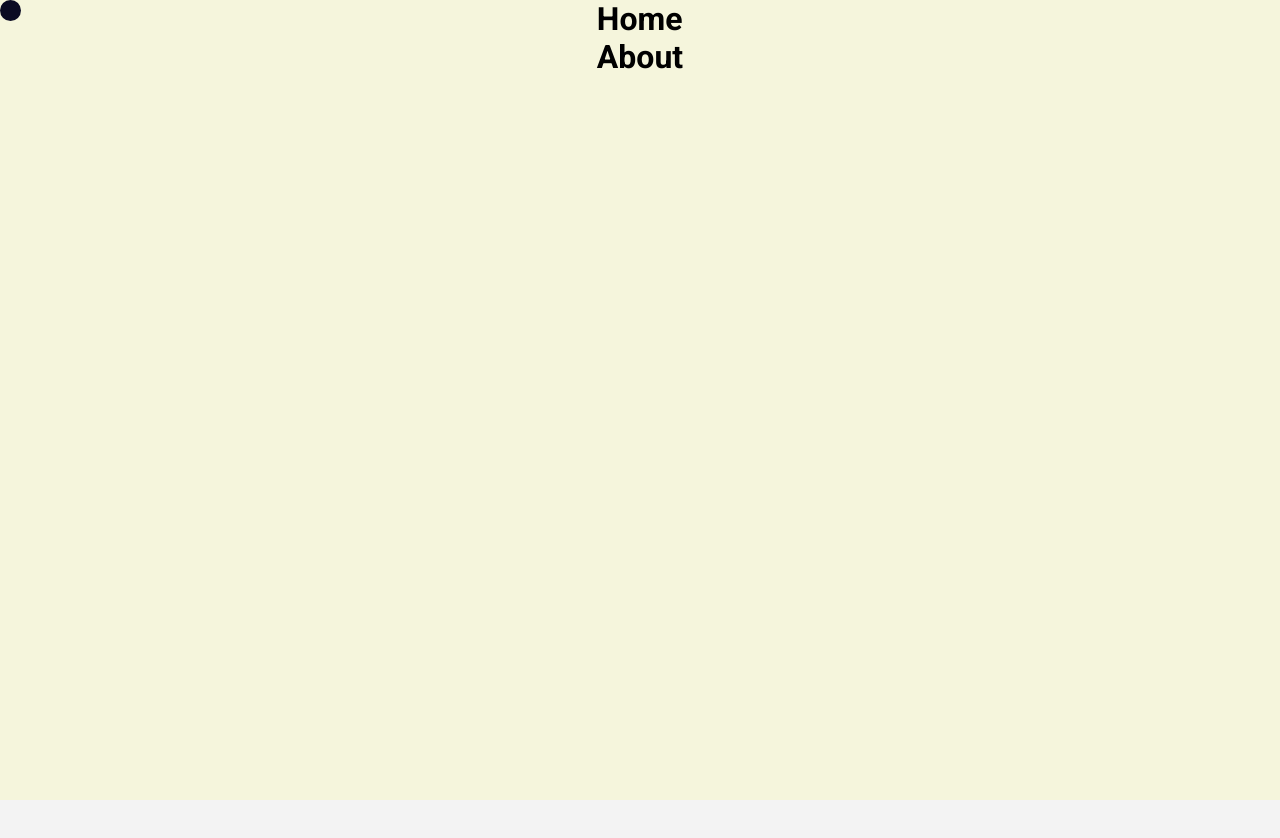
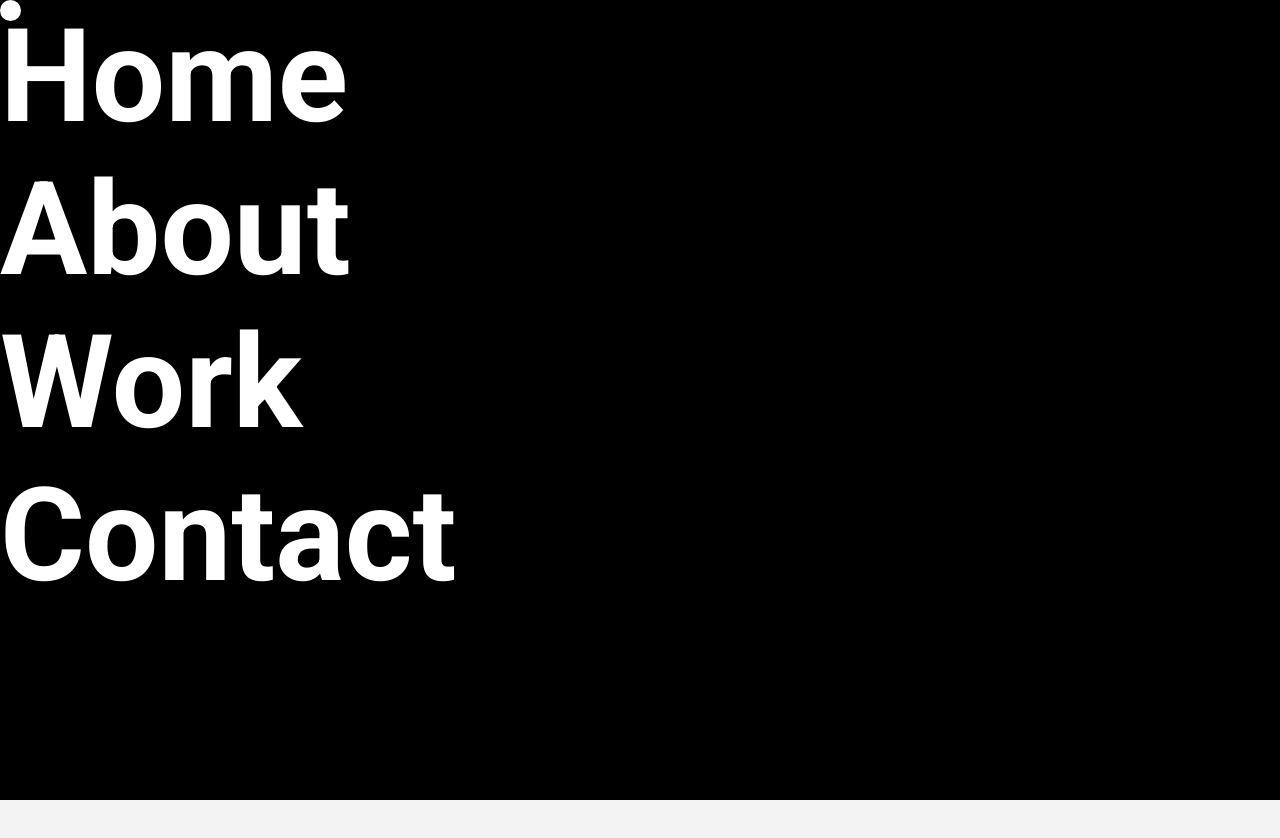
Before and after one commit to oogvay1/Personal-Portfolio, a React (Vite) app: page / in a window 1280 px wide. Shown: the top 838 px of the page. Built offline with nearby package versions, Linux system fonts and the light colour scheme.

Commit message:
Navigation bar

```diff
--- a/src/Components/Navigation/Navigation.css
+++ b/src/Components/Navigation/Navigation.css
@@ -3,17 +3,24 @@
     width: 100%;
     top: 0;
     left: 0;
-    display: flex;
-    justify-content: center;
-    align-self: center;
     z-index: 9997;
     position: fixed;
-    background-color: beige;
+    color: #ffffff;
+    background-color: #000000;
 }
 
 .nav-text {
-    position: absolute;
-    z-index: -1;
+    height: 100vh;
+}
+
+.nav-text h1 {
+    z-index: 9999;
+    font-size: 130px;
+}
+
+.nav-text h1::selection {
+    background-color: white;
+    color: black;
 }
 
 .spline {
--- a/src/Components/Navigation/Navigation.jsx
+++ b/src/Components/Navigation/Navigation.jsx
@@ -8,7 +8,11 @@ function Navigation() {
                 <div className="nav-text">
                     <h1>Home</h1>
                     <h1>About</h1>
+                    <h1>Work</h1>
+                    <h1>Contact</h1>
                 </div>
+
+
 
                 {/* <spline-viewer className="spline" url="https://prod.spline.design/zcV76R-jCGhAadMc/scene.splinecode"></spline-viewer> */}
             </div>
```
